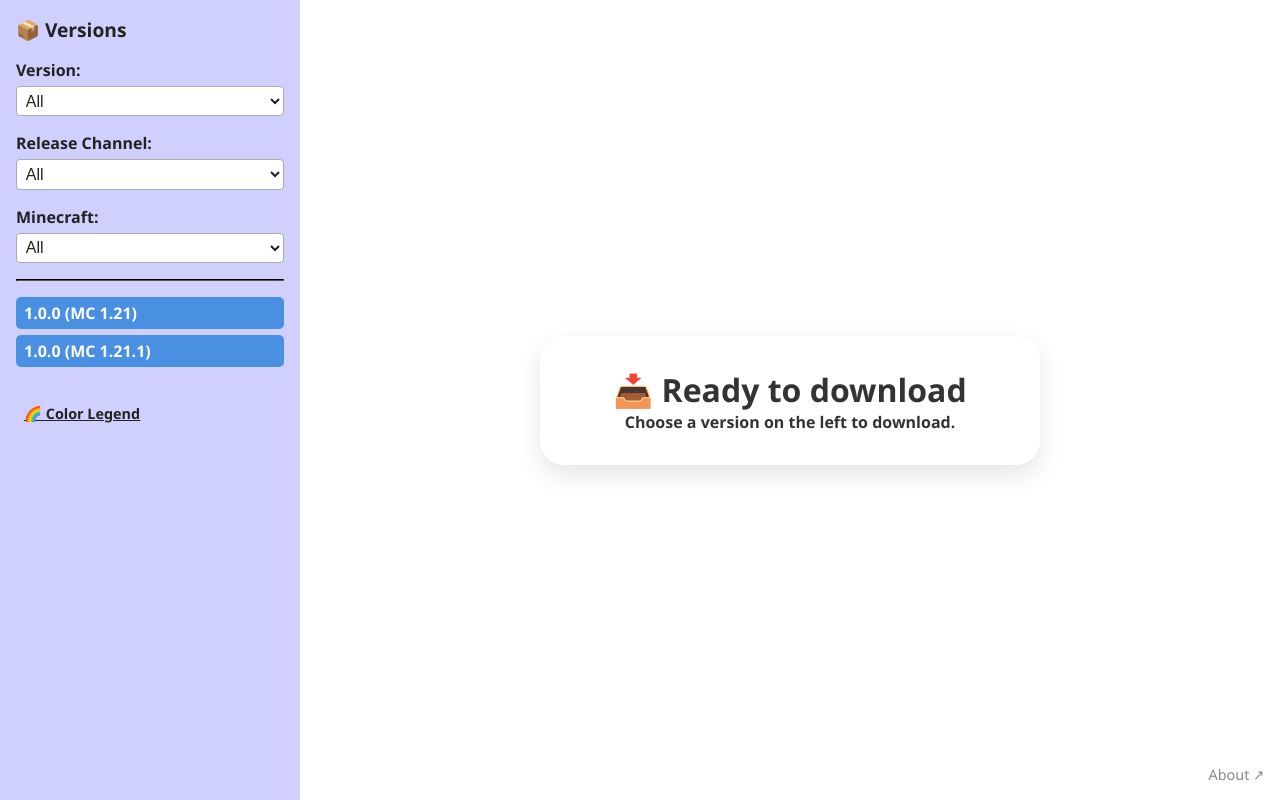
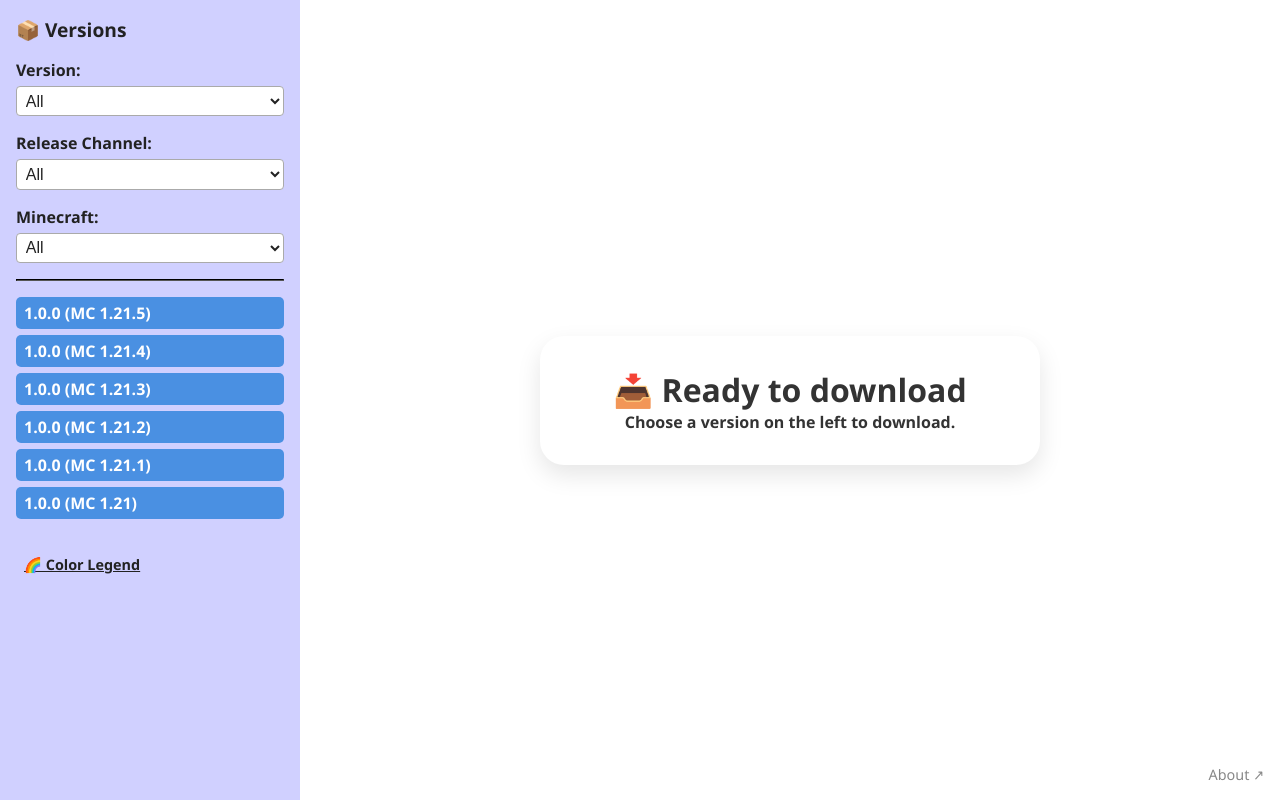
Before and after one commit to LavalStudio/mdt, a plain HTML site: page index.html in a window 1280 px wide. Drawn offline with Linux system fonts and the light colour scheme.

Commit message:
1.0.0
1.0.0 - 1.21.2 ; 1.21.3 ; 1.21.4 ; 1.21.5

```diff
--- a/index.html
+++ b/index.html
@@ -215,12 +215,11 @@ aside a:hover {
     </style>
   </head>
 
-  <!--------------------------------------------------⬇️ EDIT HERE ⬇️-------------------------------------------------->
-
   <body>
     <aside>
       <h2>📦 Versions</h2>
 
+<!--------------------------------------------------⬇️ EDIT HERE ⬇️-------------------------------------------------->
       <label for="filter-version">Version:</label>
       <select id="filter-version">
         <option value="">All</option>
@@ -239,22 +238,66 @@ aside a:hover {
       <label for="filter-mc">Minecraft:</label>
       <select id="filter-mc">
         <option value="">All</option>
+        <option value="1.21.5">1.21.5</option>
+        <option value="1.21.4">1.21.4</option>
+        <option value="1.21.3">1.21.3</option>
+        <option value="1.21.2">1.21.2</option>
         <option value="1.21.1">1.21.1</option>
         <option value="1.21">1.21</option>
       </select>
 
+<!----------------------------------------------------🔴 LIMIT 🔴---------------------------------------------------->
+
       <hr style="margin: 1rem 0; border-color: #555;" />
+
+<!--------------------------------------------------⬇️ EDIT HERE ⬇️-------------------------------------------------->
 
       <a
         class="release"
-        href="https://cdn.modrinth.com/data/XdmcmT2E/versions/mQK6kluk/MDT%201.0.0%20%28MC-1.21%29.mrpack"
+        href="https://cdn.modrinth.com/data/XdmcmT2E/versions/mQK6kluk/MDT%201.0.0%20%28MC-1.21.5%29.mrpack"
         data-version="1.0.0"
         data-channel="release"
-        data-minecraft="1.21"
+        data-minecraft="1.21.5"
         target="_blank"
         rel="noopener noreferrer"
       >
-        1.0.0 (MC 1.21)
+        1.0.0 (MC 1.21.5)
+      </a>
+
+      <a
+        class="release"
+        href="https://cdn.modrinth.com/data/XdmcmT2E/versions/mQK6kluk/MDT%201.0.0%20%28MC-1.21.2%29.mrpack"
+        data-version="1.0.0"
+        data-channel="release"
+        data-minecraft="1.21.4"
+        target="_blank"
+        rel="noopener noreferrer"
+      >
+        1.0.0 (MC 1.21.4)
+      </a>
+
+      <a
+        class="release"
+        href="https://cdn.modrinth.com/data/XdmcmT2E/versions/mQK6kluk/MDT%201.0.0%20%28MC-1.21.3%29.mrpack"
+        data-version="1.0.0"
+        data-channel="release"
+        data-minecraft="1.21.3"
+        target="_blank"
+        rel="noopener noreferrer"
+      >
+        1.0.0 (MC 1.21.3)
+      </a>
+
+      <a
+        class="release"
+        href="https://cdn.modrinth.com/data/XdmcmT2E/versions/mQK6kluk/MDT%201.0.0%20%28MC-1.21.2%29.mrpack"
+        data-version="1.0.0"
+        data-channel="release"
+        data-minecraft="1.21.2"
+        target="_blank"
+        rel="noopener noreferrer"
+      >
+        1.0.0 (MC 1.21.2)
       </a>
 
         <a
@@ -269,7 +312,20 @@ aside a:hover {
         1.0.0 (MC 1.21.1)
       </a>
 
-<!--------------------------------------------------🔴 LIMIT 🔴-------------------------------------------------->
+      <a
+        class="release"
+        href="https://cdn.modrinth.com/data/XdmcmT2E/versions/mQK6kluk/MDT%201.0.0%20%28MC-1.21%29.mrpack"
+        data-version="1.0.0"
+        data-channel="release"
+        data-minecraft="1.21"
+        target="_blank"
+        rel="noopener noreferrer"
+      >
+        1.0.0 (MC 1.21)
+      </a>
+
+
+<!----------------------------------------------------🔴 LIMIT 🔴---------------------------------------------------->
 
       <p style="margin-top: 2rem; font-size: 0.9rem;">
         <a
```
Lines whose indentation alone changed are shown as unchanged.
